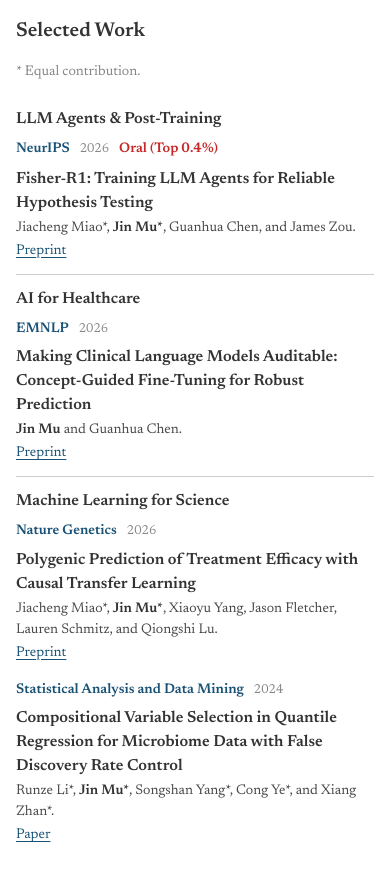
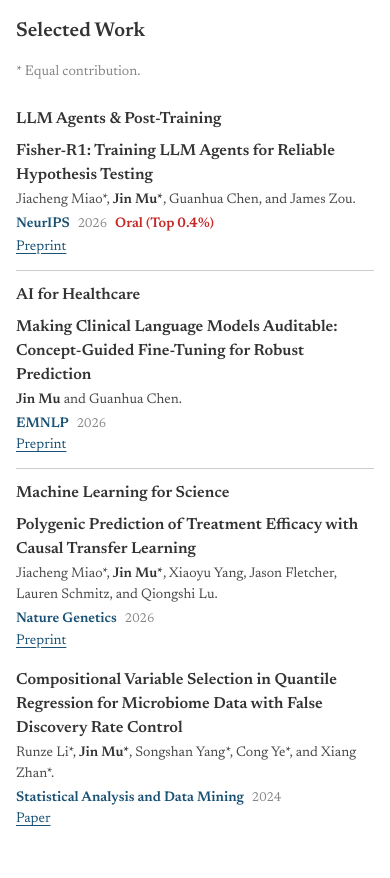
Before and after one commit to jmu27/jmu27.github.io, a plain HTML site: page index.html in a window 390 px wide. Shown: the part 460-1338 px from the top of the page. Drawn offline with Linux system fonts and the light colour scheme.

```diff
--- a/index.html
+++ b/index.html
@@ -9,7 +9,7 @@
     <link rel="preconnect" href="https://fonts.googleapis.com" />
     <link rel="preconnect" href="https://fonts.gstatic.com" crossorigin />
     <link href="https://fonts.googleapis.com/css2?family=Newsreader:ital,wght@0,400;0,500;0,600;0,700;1,400&amp;display=swap" rel="stylesheet" />
-    <link rel="stylesheet" href="styles.css" />
+    <link rel="stylesheet" href="styles.css?v=publication-layout" />
   </head>
   <body>
     <main class="container">
@@ -57,12 +57,10 @@
           <h3 class="publication-group-title">LLM Agents &amp; Post-Training</h3>
           <ul class="publication-list" role="list">
             <li>
-              <div class="publication-label"><span class="publication-venue">NeurIPS</span><span class="publication-year">2026</span><strong class="oral">Oral <span class="oral-rate">(Top 0.4%)</span></strong></div>
-              <div class="publication-details">
               <p class="paper-title">Fisher-R1: Training LLM Agents for Reliable Hypothesis Testing</p>
               <p class="authors">Jiacheng Miao*, <strong>Jin Mu*</strong>, Guanhua Chen, and James Zou.</p>
+              <div class="publication-label"><span class="publication-venue">NeurIPS</span><span class="publication-year">2026</span><strong class="oral">Oral <span class="oral-rate">(Top 0.4%)</span></strong></div>
               <p class="venue"><a class="paper-link" href="https://arxiv.org/abs/2608.07437" target="_blank" rel="noreferrer">Preprint</a></p>
-              </div>
             </li>
           </ul>
         </div>
@@ -71,12 +69,10 @@
           <h3 class="publication-group-title">AI for Healthcare</h3>
           <ul class="publication-list" role="list">
             <li>
-              <div class="publication-label"><span class="publication-venue">EMNLP</span><span class="publication-year">2026</span></div>
-              <div class="publication-details">
               <p class="paper-title">Making Clinical Language Models Auditable: Concept-Guided Fine-Tuning for Robust Prediction</p>
               <p class="authors"><strong>Jin Mu</strong> and Guanhua Chen.</p>
+              <div class="publication-label"><span class="publication-venue">EMNLP</span><span class="publication-year">2026</span></div>
               <p class="venue"><a class="paper-link" href="https://arxiv.org/abs/2608.27397" target="_blank" rel="noreferrer">Preprint</a></p>
-              </div>
             </li>
           </ul>
         </div>
@@ -85,20 +81,16 @@
           <h3 class="publication-group-title">Machine Learning for Science</h3>
           <ul class="publication-list" role="list">
             <li>
-              <div class="publication-label"><span class="publication-venue">Nature Genetics</span><span class="publication-year">2026</span></div>
-              <div class="publication-details">
               <p class="paper-title">Polygenic Prediction of Treatment Efficacy with Causal Transfer Learning</p>
               <p class="authors">Jiacheng Miao*, <strong>Jin Mu*</strong>, Xiaoyu Yang, Jason Fletcher, Lauren Schmitz, and Qiongshi&nbsp;Lu.</p>
+              <div class="publication-label"><span class="publication-venue">Nature Genetics</span><span class="publication-year">2026</span></div>
               <p class="venue"><a class="paper-link" href="https://www.medrxiv.org/content/10.1101/2025.10.15.25338051v2" target="_blank" rel="noreferrer">Preprint</a></p>
-              </div>
             </li>
             <li>
-              <div class="publication-label"><span class="publication-venue">Statistical Analysis and Data Mining</span><span class="publication-year">2024</span></div>
-              <div class="publication-details">
               <p class="paper-title">Compositional Variable Selection in Quantile Regression for Microbiome Data with False Discovery Rate Control</p>
               <p class="authors">Runze Li*, <strong>Jin Mu*</strong>, Songshan Yang*, Cong Ye*, and Xiang Zhan*.</p>
+              <div class="publication-label"><span class="publication-venue">Statistical Analysis and Data Mining</span><span class="publication-year">2024</span></div>
               <p class="venue"><a class="paper-link" href="https://doi.org/10.1002/sam.11674" target="_blank" rel="noreferrer">Paper</a></p>
-              </div>
             </li>
           </ul>
         </div>
--- a/styles.css
+++ b/styles.css
@@ -65,9 +65,8 @@ section p { margin: 0 0 12px; color: var(--ink-soft); }
 .publication-group + .publication-group { border-top: 1px solid var(--rule); }
 .publication-group-title { margin: 0; font-size: 16px; font-weight: 600; }
 .publication-list { margin: 0; padding: 0; list-style: none; }
-.publication-list li { display: grid; grid-template-columns: 112px minmax(0, 1fr); gap: 20px; }
 .publication-list li + li { margin-top: 16px; }
-.publication-label { display: flex; flex-direction: column; align-items: flex-start; gap: 3px; padding-top: 3px; }
+.publication-label { display: flex; flex-wrap: wrap; align-items: baseline; gap: 2px 8px; margin-top: 3px; }
 .publication-venue { color: var(--accent); font-size: 14px; font-weight: 600; line-height: 1.3; }
 .publication-year { color: var(--muted); font-size: 13px; }
 .oral { color: #c62828; font-size: 14px; font-weight: 600; }
@@ -92,8 +91,6 @@ section p { margin: 0 0 12px; color: var(--ink-soft); }
 }
 @media (max-width: 480px) {
   .container { margin: 24px auto 40px; padding: 0 16px; }
-  .publication-list li { grid-template-columns: 1fr; gap: 7px; }
-  .publication-label { flex-direction: row; flex-wrap: wrap; align-items: baseline; gap: 6px 10px; padding-top: 0; }
   h1 { font-size: 28px; }
   .photo-frame { width: 112px; height: 112px; }
 }
```
Lines whose indentation alone changed are shown as unchanged.
